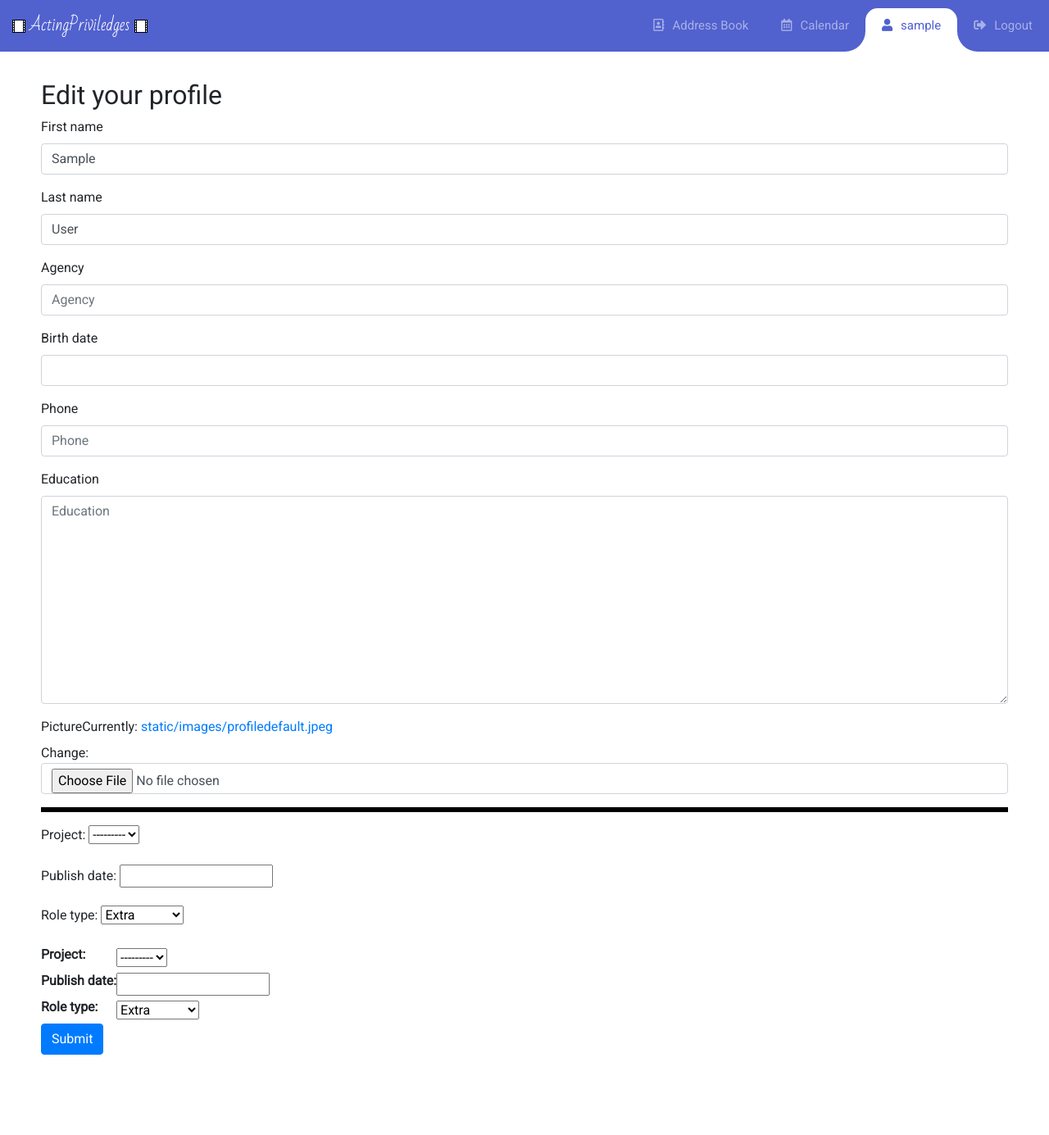
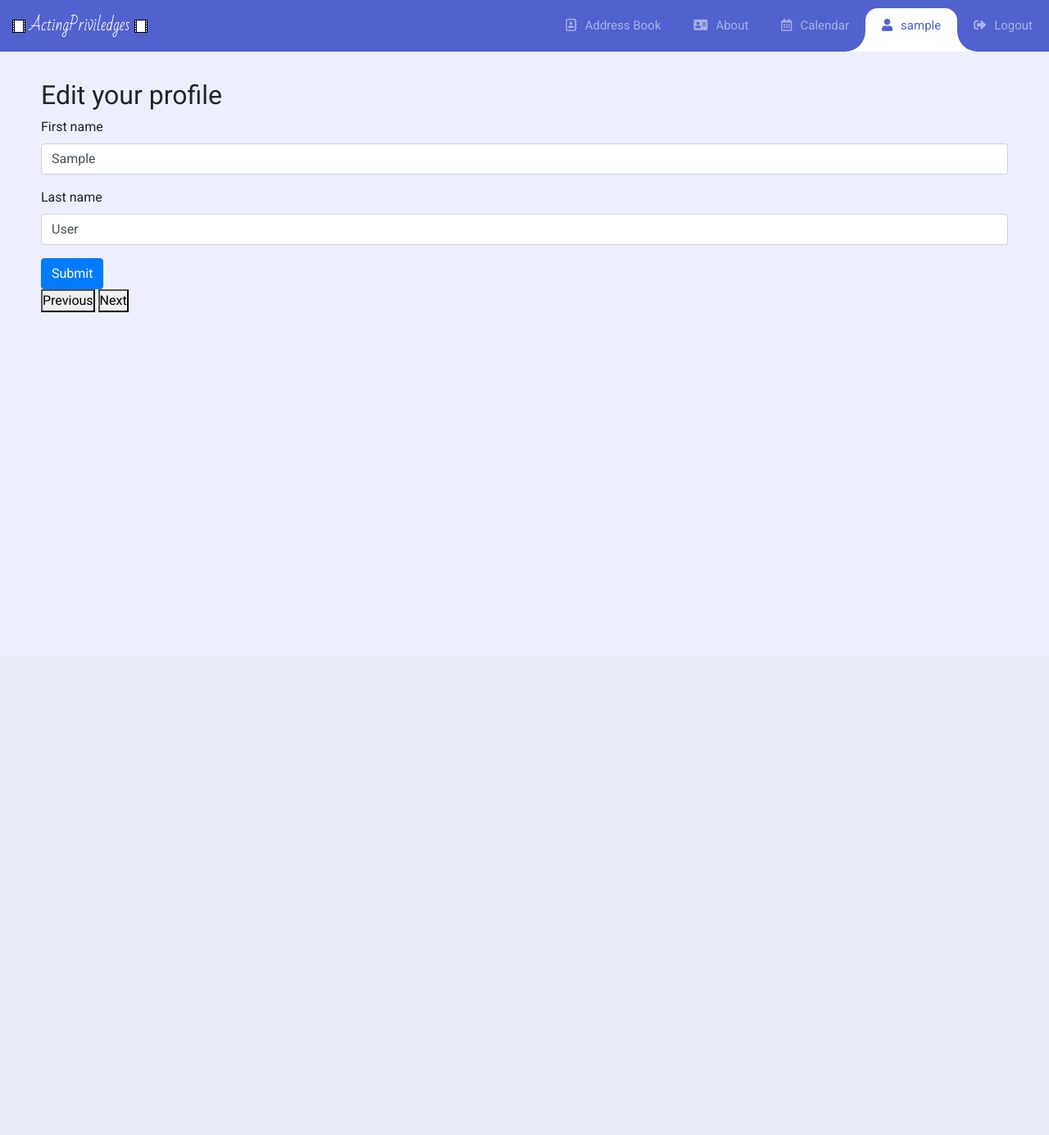
Before and after one commit to MrAch26/acting_project, a Django app: page /accounts/profile/update/ in a window 1280 px wide. Shown: the whole page at 82% size. After the commit the page ends 381 px from the top, so only its background shows below. Run offline with Django 3.2, Linux system fonts and the light colour scheme; the visitor is signed in with stand-in values (Sample User, id 1); some libraries are stand-ins or nearby versions.

Commit message:
profile agent and actor..

```diff
--- a/accounts/forms.py
+++ b/accounts/forms.py
@@ -51,4 +51,4 @@ class WorkHistoryForm(forms.ModelForm):
         }
 
 
-WorkHistoryFormSet = formset_factory(WorkHistoryForm)
+WorkHistoryFormSet = formset_factory(WorkHistoryForm, extra=0)
--- a/accounts/templates/accounts/edit_profile.html
+++ b/accounts/templates/accounts/edit_profile.html
@@ -1,5 +1,5 @@
 {% extends "base.html" %}
-{% load static  %}
+{% load static %}
 {% load bootstrap4 %}
 {% block title %}
     Profile
@@ -14,10 +14,6 @@
 
 {% block js %}
 
-{% for form in formset.forms %}
-{{ form.media }}
-{% endfor %}
-    {{ form1.media }}
     {{ formset.media }}
 
     <script type="text/javascript">
@@ -57,62 +53,56 @@
         <form method="post">
             {% csrf_token %}
             {{ formset.management_form }}
-            {% bootstrap_form user_form %}
-            {% bootstrap_form profile_form %}
-
+            {#            {% bootstrap_form user_form %}#}
+            {#            {% bootstrap_form profile_form %}#}
+            {##}
             {#            <hr>#}
-            <div id="form_set">
-                {% for form in formset.forms %}
-                    <table class='no_error'>
-                        <hr style="border:3px solid black">
-                         {{ form.as_p }}
-                    {{ form1 }}
-                    </table>
-                {% endfor %}
-            </div>
-
-
+{#            <div id="form_set">#}
+{#                {% for form in formset %}#}
+{#                    <table class='no_error'>#}
+{#                        <hr style="border:3px solid black">#}
+{#                        {% bootstrap_form form %}#}
+{#                    </table>#}
+{#                {% endfor %}#}
+{#            </div>#}
+            {##}
+            {##}
                         <div id="empty_form" style="display:none">
                             <table class='no_error'>
                                 <hr style="border:3px solid black">
-                    {% bootstrap_form formset.empty_form %}
-                    {{ form1 }}
+                                {% bootstrap_form formset.empty_form layout='horizontal' %}
                             </table>
                         </div>
 
 
-{#<div class="form-panel active">{% bootstrap_form user_form %}</div>#}
-{#<div class="form-panel">{% bootstrap_form profile_form %}</div>#}
-{##}
-{#<div class="form-panel">#}
-{#                <div id="form_set">#}
-{#                    {% for form in formset.forms %}#}
-{#                        <table class='no_error'>#}
-{#                            <hr style="border:3px solid black">#}
-{#                            {% bootstrap_form form %}#}
-{#                        </table>#}
-{#                    {% endfor %}#}
-{#                </div>#}
-{#            <input type="button" class="btn btn-primary" value="Add More" id="add_more">#}
-{##}
-{##}
-{#</div>#}
+            <div class="form-panel active">{% bootstrap_form user_form %}</div>
+            <div class="form-panel">{% bootstrap_form profile_form %}</div>
+
+            <div class="form-panel">
+                <div id="form_set">
+                    {% for form in formset %}
+                        <table class='no_error'>
+                            <hr style="border:3px solid black">
+                            {% for field in form %}
+{#                                {% bootstrap_label field.label label_for=field.id_for_label %}#}
+                                {% bootstrap_field field layout='horizontal' %}
+                                {% endfor  %}
+                        </table>
+                    {% endfor %}
+                </div>
+                <input type="button" class="btn btn-primary" value="Add More" id="add_more">
+            </div>
 
             {#<div class="form-panel">Panel four content here</div>#}
 
-            <button type="button" class="btn btn-primary">Submit</button>
+            <button type="submit" class="btn btn-primary">Submit</button>
 
             <br>
 
-{#<button class="previous" type="button">Previous</button>#}
-{#<button class="next" type="button">Next</button>#}
+            <button class="previous" type="button">Previous</button>
+            <button class="next" type="button">Next</button>
             <br>
             <br>
         </form>
-
-
-{#{% bootstrap_form form1 %}#}
-
-
     </div>
 {% endblock %}
--- a/accounts/urls.py
+++ b/accounts/urls.py
@@ -1,13 +1,13 @@
+from django.contrib.auth.views import LoginView
 from django.urls import path, include
 from . import views
 
 urlpatterns = [
+    path('login/', LoginView.as_view(extra_context={'nav': 'login'}), name='login'),
     path('', include('django.contrib.auth.urls')),
-    # path('profile/<pk>', views.ProfileView.as_view(), name='profile'),
-    path('signup/', views.UserSignUp.as_view(), name="signup"),
+    path('signup/', views.UserSignUp.as_view(extra_context={'nav': 'signup'}), name="signup"),
     path('profile/update/', views.actor_profile, name="edit_profile"),
+    path('profile/<username>/', views.get_user_profile, name='profile'),
     path('agent/update/', views.agent_profile, name="edit_agent"),
     path('project-autocomplete/', views.ProjectAutocomplete.as_view(create_field='name'), name='project_autocomplete'),
-
-
 ]
--- a/accounts/views.py
+++ b/accounts/views.py
@@ -1,7 +1,7 @@
 from dal import autocomplete
 from django.contrib import messages
-from django.contrib.auth import authenticate, login
 from django.contrib.auth.models import User
+from django.contrib.auth.views import LoginView
 from django.shortcuts import redirect, render
 from django.urls import reverse, reverse_lazy
 from django.views.generic import CreateView, UpdateView, DetailView, ListView
@@ -9,7 +9,7 @@ from django.views.generic.base import View
 
 from accounts.forms import UserSignupForm, EditActorProfile, EditAgentProfile, EditUser, WorkHistoryFormSet, \
     WorkHistoryForm
-from accounts.models import ActorProfile, AgentProfile, Project
+from accounts.models import ActorProfile, AgentProfile, Project, CustomUser
 
 
 class UserSignUp(CreateView):
@@ -40,8 +40,26 @@ class UserSignUp(CreateView):
     #
     #         return
 
+def agent_profile(request):
+    if request.user.is_actor:
+        return redirect('edit_profile')
+    user_edit_form = EditUser(request.POST or None, instance=request.user)
+    agent_edit_form = EditAgentProfile(request.POST or None, instance=request.user.profile())
+
+    if request.method == 'POST':
+        if user_edit_form.is_valid() and agent_edit_form.is_valid():
+            user = user_edit_form.save()
+            profile_agent = agent_edit_form.save()
+            # messages.add_message(request, messages.INFO, 'You have created an Actor Account successfully')
+            return redirect('home')
+
+    context = {'user_form': user_edit_form, 'agent_form': agent_edit_form, 'nav': 'profile'}
+
+    return render(request, 'accounts/edit_agent.html', context)
 
 def actor_profile(request):
+    if not request.user.is_actor:
+        return redirect('edit_agent')
     user_edit_form = EditUser(request.POST or None, instance=request.user)
     profile_edit_form = EditActorProfile(request.POST or None, instance=request.user.profile())
 
@@ -67,25 +85,11 @@ def actor_profile(request):
             return redirect('home')
 
     form = WorkHistoryForm()
-    context = {'user_form': user_edit_form, 'profile_form': profile_edit_form, 'formset': formset, 'form1': form}
+    context = {'user_form': user_edit_form, 'profile_form': profile_edit_form, 'formset': formset, 'form1': form, 'nav':'profile'}
 
     return render(request, 'accounts/edit_profile.html', context)
 
 
-def agent_profile(request):
-    user_edit_form = EditUser(request.POST or None, instance=request.user)
-    agent_edit_form = EditAgentProfile(request.POST or None, instance=request.user.profile())
-
-    if request.method == 'POST':
-        if user_edit_form.is_valid() and agent_edit_form.is_valid():
-            user = user_edit_form.save()
-            profile_agent = agent_edit_form.save()
-            # messages.add_message(request, messages.INFO, 'You have created an Actor Account successfully')
-            return redirect('home')
-
-    context = {'user_form': user_edit_form, 'agent_form': agent_edit_form}
-
-    return render(request, 'accounts/edit_agent.html', context)
 
 # def profile(request):
 
@@ -102,6 +106,15 @@ class ProjectAutocomplete(autocomplete.Select2QuerySetView):
 # todo: def request
 # class ProfileView(DetailView):
 #     model = AgentProfile, ActorProfile
-#     template_name = 'registration/profile.html'
+#     template_name = 'registration/actor_profile.html'
 
-# class MyLoginView(LoginView):
+
+def get_user_profile(request, username):
+    user = CustomUser.objects.get(username=username)
+    actor = ActorProfile.objects.filter(user=request.user)
+    agent = AgentProfile.objects.filter(user=request.user)
+
+    if user.is_actor:
+        return render(request, 'accounts/actor_profile.html', {'actor': actor})
+    else:
+        return render(request, 'accounts/agent_profile.html', {"agent": agent})
--- /dev/null
+++ b/main/templates/main/about.html
@@ -0,0 +1,6 @@
+{% extends 'base.html' %}
+
+
+{% block content %}
+<h1>About</h1>
+{% endblock %}
--- a/main/urls.py
+++ b/main/urls.py
@@ -2,5 +2,6 @@ from django.urls import path
 from . import views
 
 urlpatterns = [
-    path('', views.index, name="home")
+    path('', views.index, name="home"),
+    path('about/', views.about, name="about")
 ]
--- a/main/views.py
+++ b/main/views.py
@@ -2,4 +2,7 @@ from django.shortcuts import render
 
 # Create your views here.
 def index(request):
-    return render(request, 'main/index.html')
+    return render(request, 'main/index.html' )
+
+def about(request):
+    return render(request, 'main/about.html', {'nav': 'about'})
--- a/static/css/styles.css
+++ b/static/css/styles.css
@@ -2,3 +2,7 @@
 .form-panel:not(.active) {
     display:none;
 }
+
+body{
+    background-color:#edefff;
+}
--- a/templates/partials/nav.html
+++ b/templates/partials/nav.html
@@ -11,26 +11,29 @@
             <ul class="navbar-nav ml-auto">
                 <div class="hori-selector"><div class="left"></div><div class="right"></div></div>
 {#                todo: fix nav buttton #}
-                <li class="nav-item">
+                <li class="nav-item nav-panel">
                     <a class="nav-link" href="/"><i class="far fa-address-book"></i>Address Book</a>
                 </li>
-                <li class="nav-item">
+                <li class="nav-item nav-panel {% if nav == 'about' %}active{% endif %}">
+                    <a class="about nav-link" href="{% url 'about' %}"><i class="fas fa-address-card"></i>About</a>
+                </li>
+                <li class="nav-item nav-panel">
                     <a class="nav-link" id="abc" href="javascript:void(document.getElementById('abc').href='xyz.php');"><i class="far fa-calendar-alt"></i>Calendar</a>
                 </li>
 {#            todo: use dropdown for logout 'dropdown-toggle'#}
                 {% if user.is_authenticated %}
-                <li class="nav-item active">
-                    <a class="nav-link" id="abc" href="/"><i class="fas fa-user"></i>{{ user.username }}</a>
+                <li class="nav-item nav-panel {% if nav == 'profile' %}active{% endif %}">
+                    <a class="nav-link" id="abc" href="{% url 'profile' user.username %}"><i class="fas fa-user"></i>{{ user.username }}</a>
                 </li>
-                <li class="nav-item ">
+                <li class="nav-item nav-panel">
                     <a class="nav-link" id="abc" href="{% url 'logout' %}"><i class="fas fa-sign-out-alt"></i>Logout</a>
                 </li>
                 {% else %}
-                <li class="nav-item">
+                <li class="nav-item nav-panel {% if nav == 'signup' %}active{% endif %}">
+                    <a class="nav-link" href="{% url 'signup' %}"><i class="fas fa-user-plus"></i>Signup</a>
+                </li>
+                <li class="nav-item nav-panel {% if nav == 'login' %}active{% endif %}">
                     <a class="nav-link " href="{% url 'login' %}"><i class="fas fa-sign-in-alt"></i>Login</a>
-                </li>
-                <li class="nav-item active">
-                    <a class="nav-link" href="{% url 'signup' %}"><i class="fas fa-user-plus"></i>Signup</a>
                 </li>
                 {% endif %}
 
```
Also changed, not shown: accounts/templates/accounts/actor_profile.html (added, +56 -0 lines), accounts/templates/accounts/agent_profile.html (added, +27 -0 lines), accounts/templates/registration/profile.html (deleted, +0 -21 lines), main/templates/main/index.html (+15 -1 lines), static/js/nav.js (line endings or trailing spaces). Lines whose indentation alone changed are shown as unchanged.
